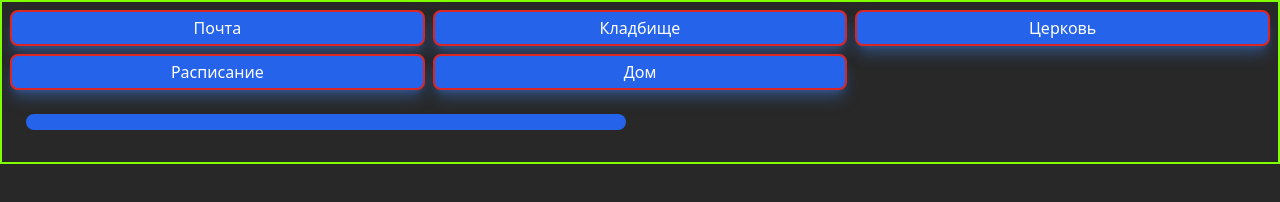
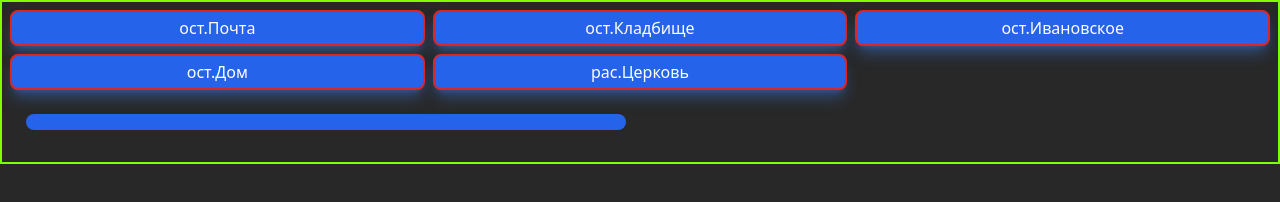
Before and after one commit to dreamer-1978/ostanovka-client, a website built with Vite: page index.html in a window 1280 px wide. Built offline with nearby package versions, Linux system fonts and the light colour scheme.

Commit message:
create text button

```diff
--- a/index.html
+++ b/index.html
@@ -10,11 +10,11 @@
 <div class="container">
 
   <div class="buttons">
-    <button id="mail" class="btn">Почта</button>
-    <button id="highway" class="btn">Кладбище</button>
-    <button id="church" class="btn">Церковь</button>
-    <button id="schedule" class="btn">Расписание</button>
-    <button id="dom" class="dom">Дом</button>
+    <button id="mail" class="btn">ост.Почта</button>
+    <button id="highway" class="btn">ост.Кладбище</button>
+    <button id="church" class="btn">ост.Ивановское</button>
+    <button id="dom" class="dom">ост.Дом</button>
+		<button id="schedule" class="btn">рас.Церковь</button>
   </div>
   <div class="content">
 
```
